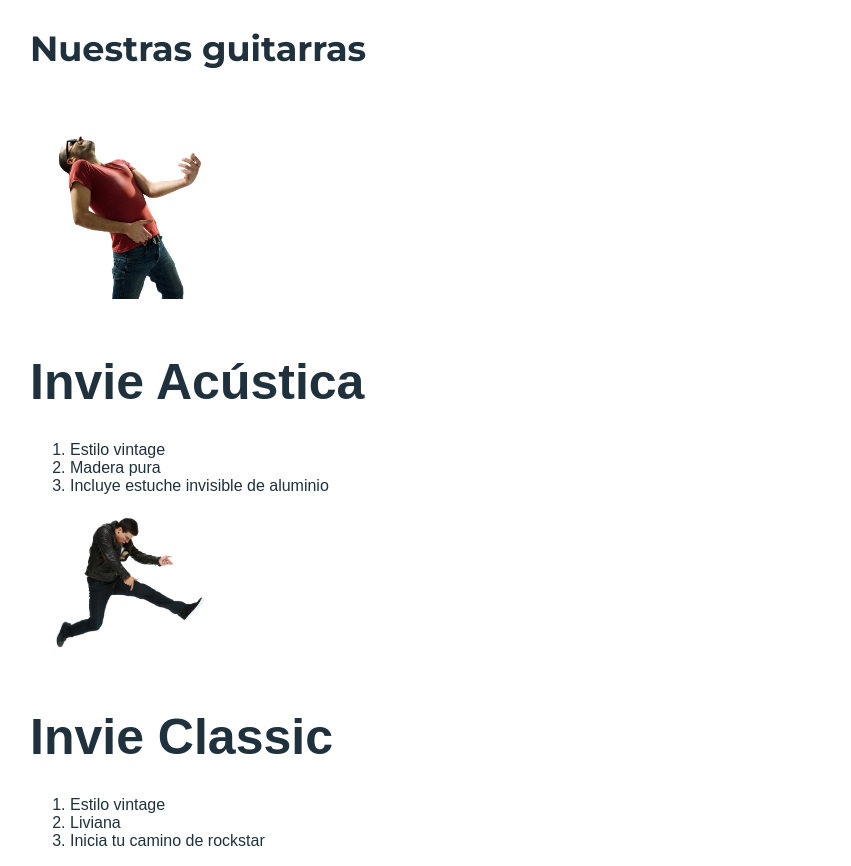
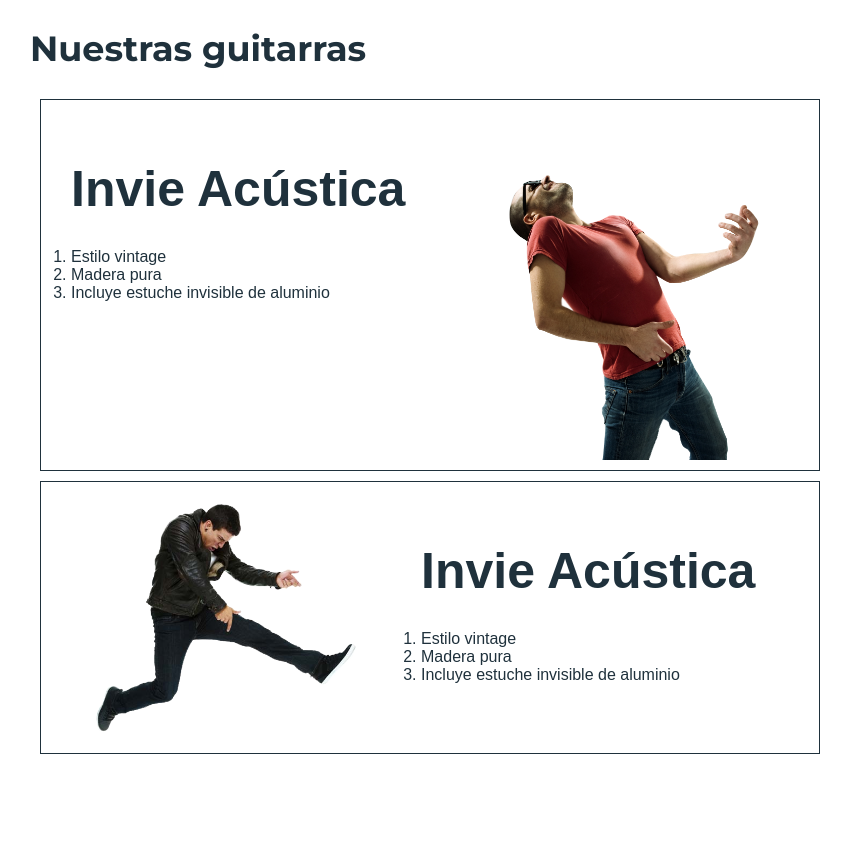
Before and after one commit to Antoniobocanegra/Dwo, a plain HTML site: page invie/index.html in a window 1280 px wide. Shown: the part 447-1313 px from the top of the page, without its empty margins (210-1061 px from the left). After the commit the page ends 1211 px from the top, so only its background shows below. Drawn offline with Linux system fonts and the light colour scheme; a web font is replaced by a local one.

Commit message:
Flotando elementos

```diff
--- a/invie/css/invie.css
+++ b/invie/css/invie.css
@@ -69,3 +69,28 @@ body {
     width: 800px;
     margin: auto;
 }
+
+.guitarra{
+    margin: 10px;
+    padding: 10px;
+    overflow: hidden;
+    border: 1px solid #1F313C;
+}
+
+.guitarra ol {
+    padding: 0;
+}
+
+.right {
+    float: right;
+}
+.left {
+    float: left;
+}
+.contenedor-guitarra-a {
+    padding-left: 20px;
+}
+.contenedor-guitarra-b {
+    margin-left: 370px;
+
+}
--- a/invie/index.html
+++ b/invie/index.html
@@ -5,12 +5,11 @@
     <title>Invie - tus mejores guitarras!!</title>
     <link rel="stylesheet" href="css/invie.css">
     <link href="https://fonts.googleapis.com/css?family=Montserrat:400,700|Allerta" rel="stylesheet">
-    </style>
 </head>
 <body>
 <header id="header" class="header contenedor"> <!--header-->
     <figure class="logotipo"> <!--logotipo-->
-            <img src="images/invie.png"width="186" height="60" alt="Invie logotipo"/>
+        <img src="images/invie.png" width="186" height="60" alt="Invie logotipo"/>
     </figure>
     <nav class= "menu"> <!--menu-->
         <ul>
@@ -36,23 +35,27 @@
 <section id="guitarras" class= "guitarras contenedor"> <!--guitarras-->
     <h2>Nuestras guitarras</h2> <!--titulo-->
     <article class= "guitarra"> <!--guitarra 1-->
-            <img src="images/invie-acustica.png" width="200"  alt="Guitarra invie acústica">
+        <img class="right" src="images/invie-acustica.png" width="350"  alt="Guitarra invie acústica">
+        <div class="contenedor-guitarra-a">
             <h3 class = "title-b">Invie Acústica</h3>
             <ol>
                 <li>Estilo vintage</li>
                 <li>Madera pura</li>
                 <li>Incluye estuche invisible de aluminio</li>
             </ol>
+        </div>
+
     </article>
-
     <article class= "guitarra"> <!--guitarra 2-->
-            <img src="images/invie-classic.png" width="200" alt="Guitarra invie classic">
-            <h3 class = "title-b">Invie Classic</h3>
+        <img class="left" src="images/invie-classic.png" width="350" alt="Guitarra invie classic">
+        <div class="contenedor-guitarra-b">
+        <h3 class= "title-b">Invie Acústica</h3>
         <ol>
             <li>Estilo vintage</li>
-                <li>Liviana</li>
-                <li>Inicia tu camino de rockstar</li>
+            <li>Madera pura</li>
+            <li>Incluye estuche invisible de aluminio</li>
         </ol>
+        </div>
     </article>
 </section>
 </body>
```
Lines whose indentation alone changed are shown as unchanged.
